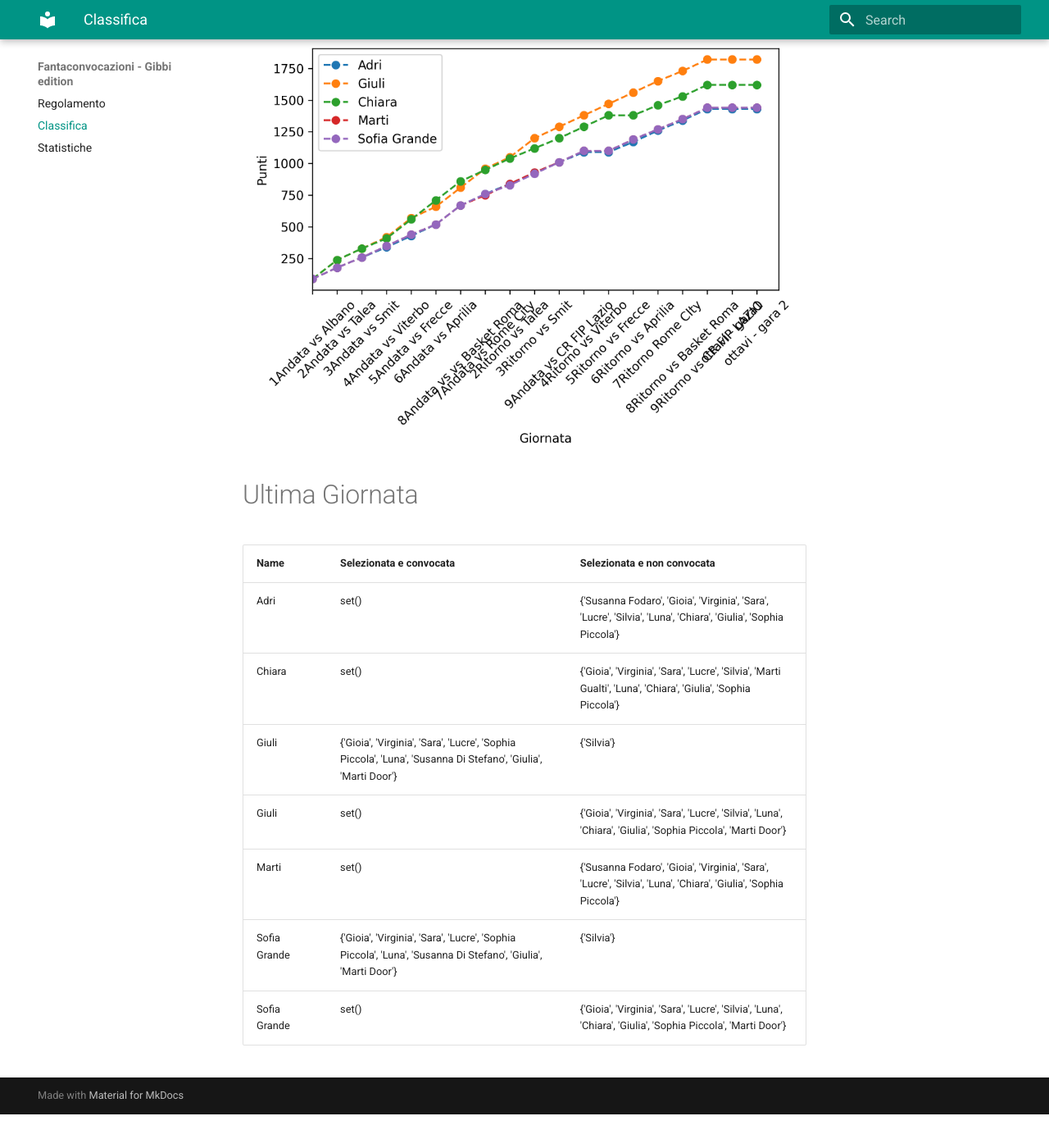
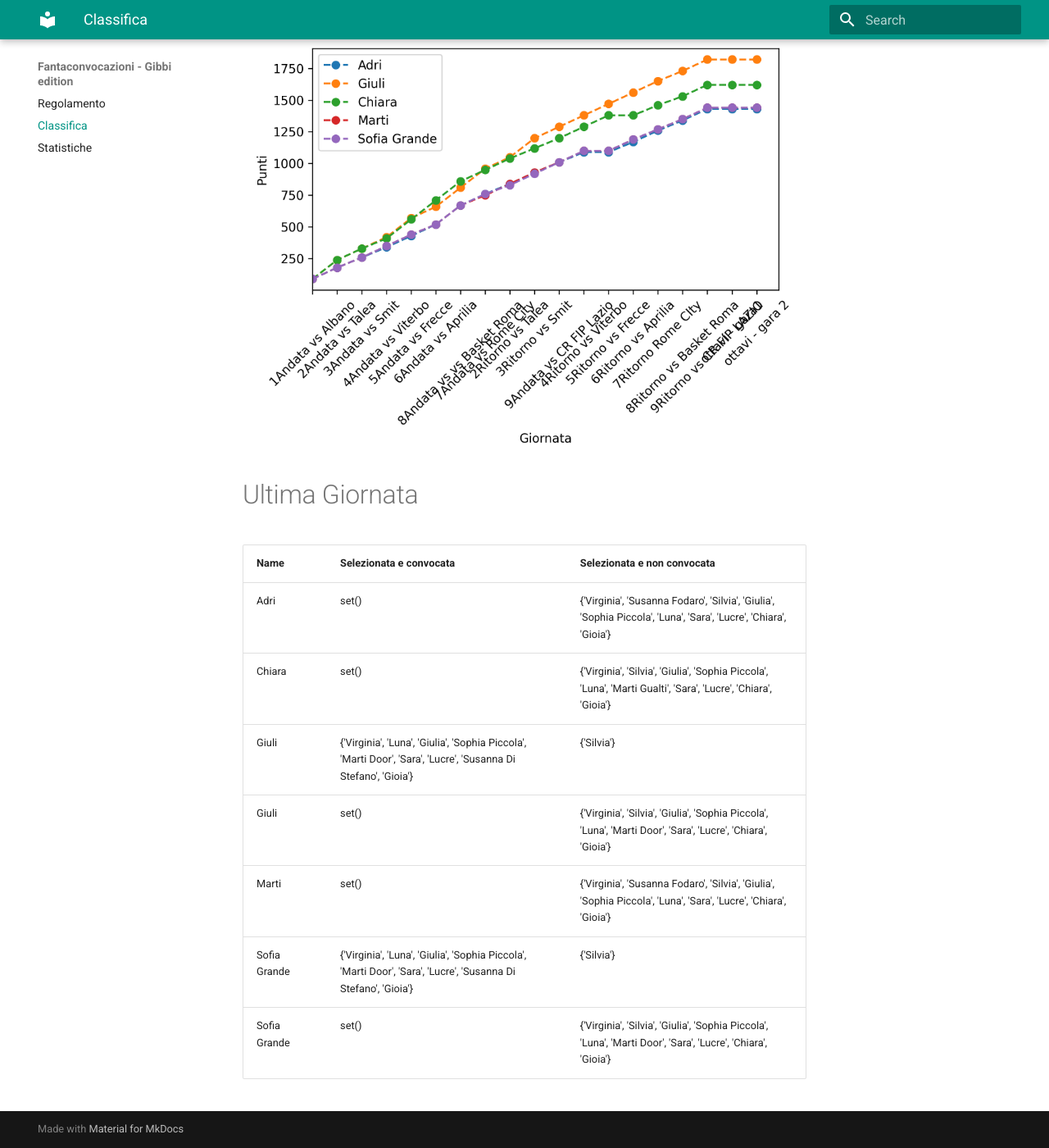
Before and after one commit to martinig94/fantagibbi, an MkDocs documentation site: the page built from docs/Classifica.md, in a window 1280 px wide and 1400 px high, scrolled down 565 px. Shown: the whole window at 82% size. Built offline with MkDocs 1.6.1 and Material for MkDocs 9.7.7, drawn with Linux system fonts in a browser that asks for light colours; before the commit the page ends 1924 px from its top, so only the background shows below that.

Commit message:
Auto-update from main.py

```diff
--- a/docs/Classifica.md
+++ b/docs/Classifica.md
@@ -18,11 +18,11 @@
 <!-- START_TABLE CORRECT -->
 | Name         | Selezionata e convocata                                                                                        | Selezionata e non convocata                                                                                      |
 |:-------------|:---------------------------------------------------------------------------------------------------------------|:-----------------------------------------------------------------------------------------------------------------|
-| Adri         | set()                                                                                                          | {'Susanna Fodaro', 'Gioia', 'Virginia', 'Sara', 'Lucre', 'Silvia', 'Luna', 'Chiara', 'Giulia', 'Sophia Piccola'} |
-| Chiara       | set()                                                                                                          | {'Gioia', 'Virginia', 'Sara', 'Lucre', 'Silvia', 'Marti Gualti', 'Luna', 'Chiara', 'Giulia', 'Sophia Piccola'}   |
-| Giuli        | {'Gioia', 'Virginia', 'Sara', 'Lucre', 'Sophia Piccola', 'Luna', 'Susanna Di Stefano', 'Giulia', 'Marti Door'} | {'Silvia'}                                                                                                       |
-| Giuli        | set()                                                                                                          | {'Gioia', 'Virginia', 'Sara', 'Lucre', 'Silvia', 'Luna', 'Chiara', 'Giulia', 'Sophia Piccola', 'Marti Door'}     |
-| Marti        | set()                                                                                                          | {'Susanna Fodaro', 'Gioia', 'Virginia', 'Sara', 'Lucre', 'Silvia', 'Luna', 'Chiara', 'Giulia', 'Sophia Piccola'} |
-| Sofia Grande | {'Gioia', 'Virginia', 'Sara', 'Lucre', 'Sophia Piccola', 'Luna', 'Susanna Di Stefano', 'Giulia', 'Marti Door'} | {'Silvia'}                                                                                                       |
-| Sofia Grande | set()                                                                                                          | {'Gioia', 'Virginia', 'Sara', 'Lucre', 'Silvia', 'Luna', 'Chiara', 'Giulia', 'Sophia Piccola', 'Marti Door'}     |
+| Adri         | set()                                                                                                          | {'Virginia', 'Susanna Fodaro', 'Silvia', 'Giulia', 'Sophia Piccola', 'Luna', 'Sara', 'Lucre', 'Chiara', 'Gioia'} |
+| Chiara       | set()                                                                                                          | {'Virginia', 'Silvia', 'Giulia', 'Sophia Piccola', 'Luna', 'Marti Gualti', 'Sara', 'Lucre', 'Chiara', 'Gioia'}   |
+| Giuli        | {'Virginia', 'Luna', 'Giulia', 'Sophia Piccola', 'Marti Door', 'Sara', 'Lucre', 'Susanna Di Stefano', 'Gioia'} | {'Silvia'}                                                                                                       |
+| Giuli        | set()                                                                                                          | {'Virginia', 'Silvia', 'Giulia', 'Sophia Piccola', 'Luna', 'Marti Door', 'Sara', 'Lucre', 'Chiara', 'Gioia'}     |
+| Marti        | set()                                                                                                          | {'Virginia', 'Susanna Fodaro', 'Silvia', 'Giulia', 'Sophia Piccola', 'Luna', 'Sara', 'Lucre', 'Chiara', 'Gioia'} |
+| Sofia Grande | {'Virginia', 'Luna', 'Giulia', 'Sophia Piccola', 'Marti Door', 'Sara', 'Lucre', 'Susanna Di Stefano', 'Gioia'} | {'Silvia'}                                                                                                       |
+| Sofia Grande | set()                                                                                                          | {'Virginia', 'Silvia', 'Giulia', 'Sophia Piccola', 'Luna', 'Marti Door', 'Sara', 'Lucre', 'Chiara', 'Gioia'}     |
 <!-- END_TABLE CORRECT -->
```
